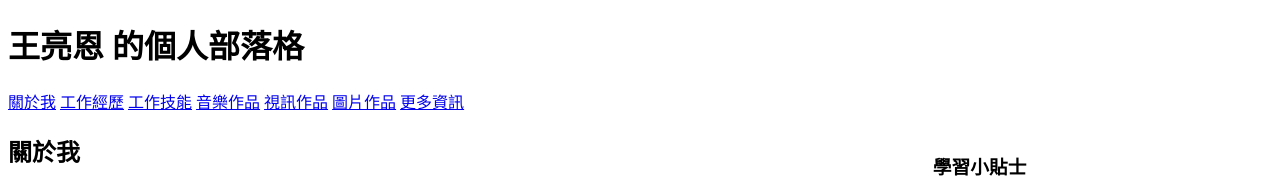
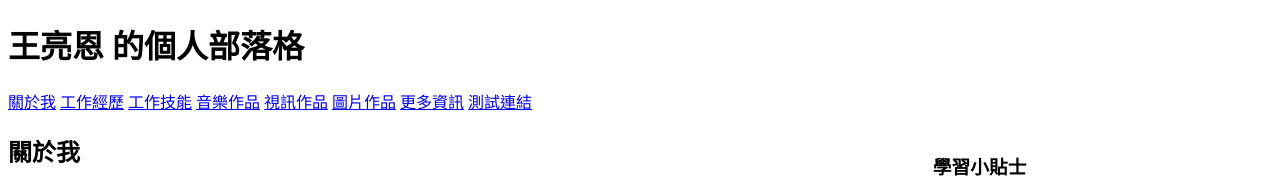
Before and after one commit to henry-suv/website_HTML, a plain HTML site: page index.html in a window 1280 px wide. Shown: the top 184 px of the page. Drawn offline with Linux system fonts and the light colour scheme.

Commit message:
Update index.html

```diff
--- a/index.html
+++ b/index.html
@@ -16,6 +16,7 @@
             <a href="#section5">視訊作品</a>
             <a href="#section6">圖片作品</a>
             <a href="#section7">更多資訊</a>
+            <a href="#section8">測試連結</a>
         </nav>
     </header>
 
```
